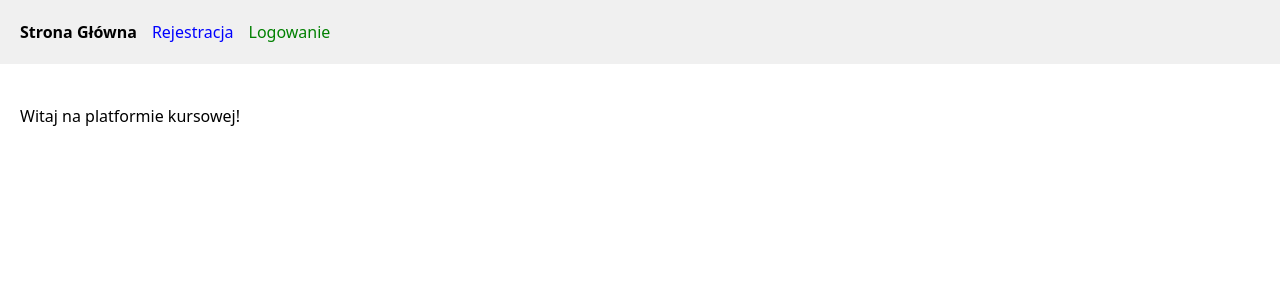
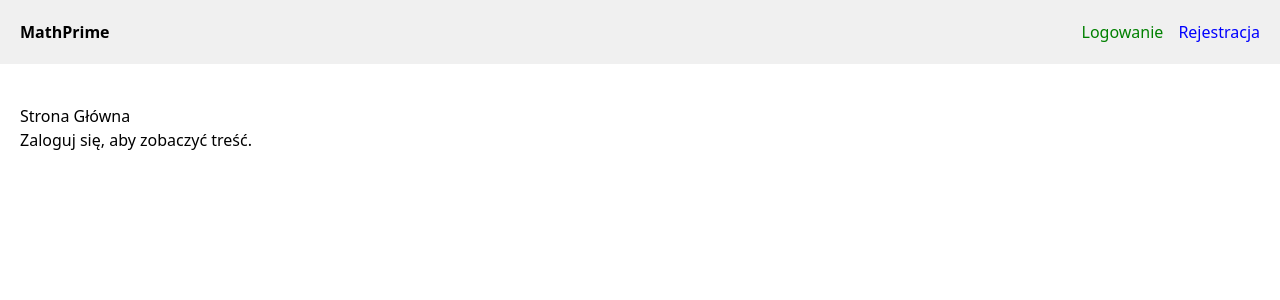
Before and after one commit to k-pilarski/math-prime-core, a React (Vite) app in the folder client/: page / in a window 1280 px wide. Shown: the top 300 px of the page. Built offline with nearby package versions, Linux system fonts and the light colour scheme.

Commit message:
Feat: Implement dynamic Navbar and Logout functionality

```diff
--- a/client/src/App.tsx
+++ b/client/src/App.tsx
@@ -1,20 +1,57 @@
-import { BrowserRouter, Routes, Route, Link } from 'react-router-dom';
+import { BrowserRouter, Routes, Route, Link, Navigate } from 'react-router-dom';
 import RegisterPage from './pages/RegisterPage';
 import LoginPage from './pages/LoginPage';
 
 function App() {
+  const isAuthenticated = !!localStorage.getItem('token');
+
+  const handleLogout = () => {
+    localStorage.removeItem('token');
+    localStorage.removeItem('user');
+
+    window.location.href = '/login';
+  };
+
   return (
     <BrowserRouter>
-      <nav style={{ padding: '20px', background: '#f0f0f0', marginBottom: '20px' }}>
-        <Link to="/" style={{ marginRight: '15px', textDecoration: 'none', fontWeight: 'bold' }}>Strona Główna</Link>
-        <Link to="/register" style={{ marginRight: '15px', textDecoration: 'none', color: 'blue' }}>Rejestracja</Link>
-        <Link to="/login" style={{ textDecoration: 'none', color: 'green' }}>Logowanie</Link>
+      <nav style={{ padding: '20px', background: '#f0f0f0', marginBottom: '20px', display: 'flex', justifyContent: 'space-between', alignItems: 'center' }}>
+
+        <div>
+          <Link to="/" style={{ marginRight: '15px', textDecoration: 'none', fontWeight: 'bold', color: 'black' }}>
+            MathPrime
+          </Link>
+        </div>
+
+        <div>
+          {isAuthenticated ? (
+            <>
+              <span style={{ marginRight: '15px', color: '#555' }}>Witaj!</span>
+              <button
+                onClick={handleLogout}
+                style={{ padding: '8px 15px', background: 'red', color: 'white', border: 'none', cursor: 'pointer', borderRadius: '4px' }}
+              >
+                Wyloguj
+              </button>
+            </>
+          ) : (
+            <>
+              <Link to="/login" style={{ marginRight: '15px', textDecoration: 'none', color: 'green' }}>Logowanie</Link>
+              <Link to="/register" style={{ textDecoration: 'none', color: 'blue' }}>Rejestracja</Link>
+            </>
+          )}
+        </div>
+
       </nav>
 
       <Routes>
-        <Route path="/" element={<div style={{ padding: '20px' }}><h1>Witaj na platformie kursowej!</h1></div>} />
-        <Route path="/register" element={<RegisterPage />} />
-        <Route path="/login" element={<LoginPage />} />
+        <Route path="/" element={<div style={{ padding: '20px' }}>
+            <h1>Strona Główna</h1>
+            {isAuthenticated ? <p>Jesteś zalogowany i masz dostęp do kursów!</p> : <p>Zaloguj się, aby zobaczyć treść.</p>}
+          </div>}
+        />
+
+        <Route path="/register" element={!isAuthenticated ? <RegisterPage /> : <Navigate to="/" />} />
+        <Route path="/login" element={!isAuthenticated ? <LoginPage /> : <Navigate to="/" />} />
       </Routes>
     </BrowserRouter>
   );
--- a/client/src/pages/LoginPage.tsx
+++ b/client/src/pages/LoginPage.tsx
@@ -1,12 +1,10 @@
 import { useState } from 'react';
 import { useForm } from 'react-hook-form';
 import axios from 'axios';
-import { useNavigate } from 'react-router-dom';
 
 function LoginPage() {
   const { register, handleSubmit, formState: { errors } } = useForm();
   const [serverError, setServerError] = useState<string | null>(null);
-  const navigate = useNavigate();
 
   const onSubmit = async (data: any) => {
     try {
@@ -23,7 +21,7 @@ function LoginPage() {
       localStorage.setItem('user', JSON.stringify(response.data.user));
 
       alert("Zalogowano pomyślnie!");
-      navigate('/');
+      window.location.href = '/';
 
     } catch (error: any) {
       if (error.response && error.response.data && error.response.data.error) {
```
